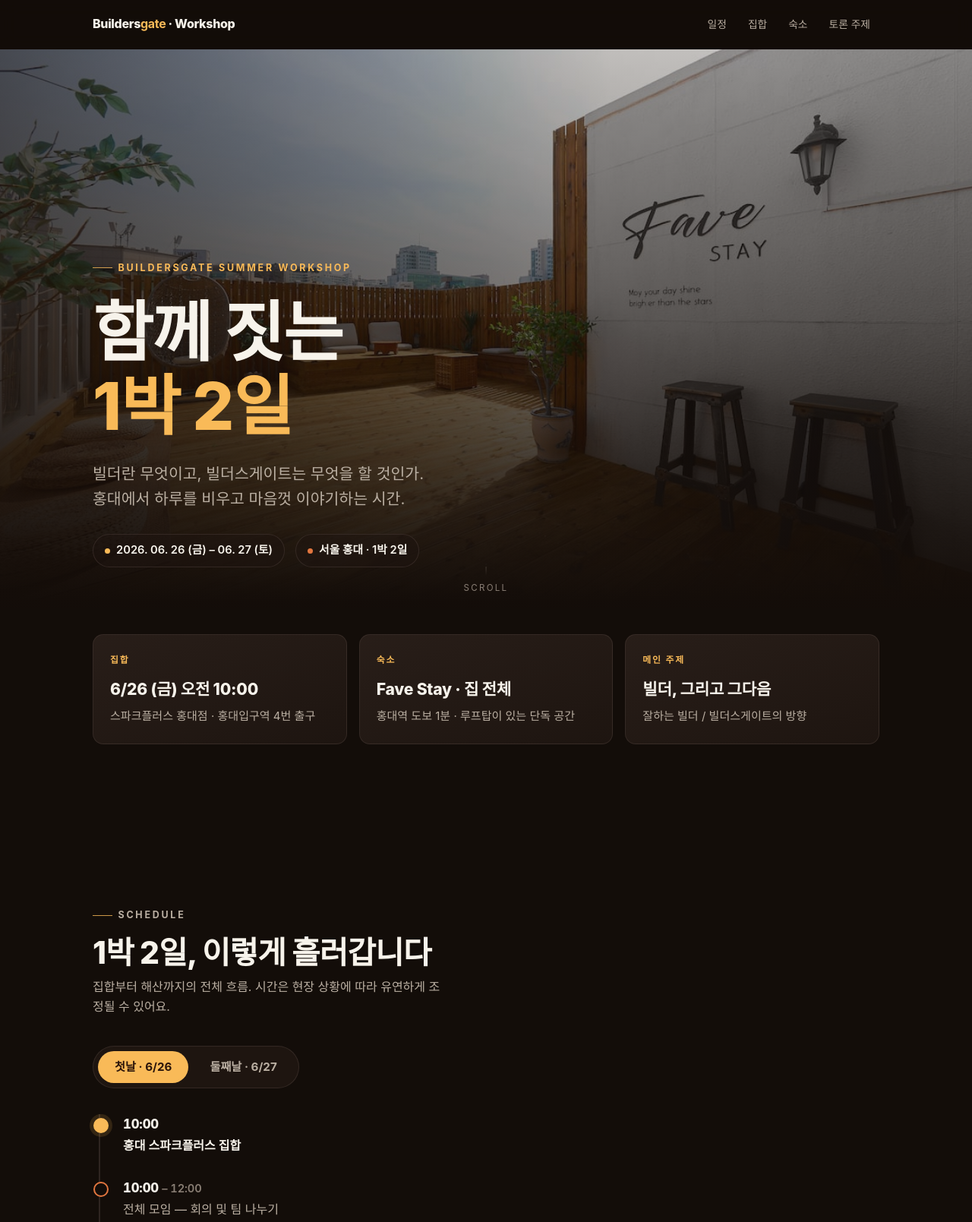
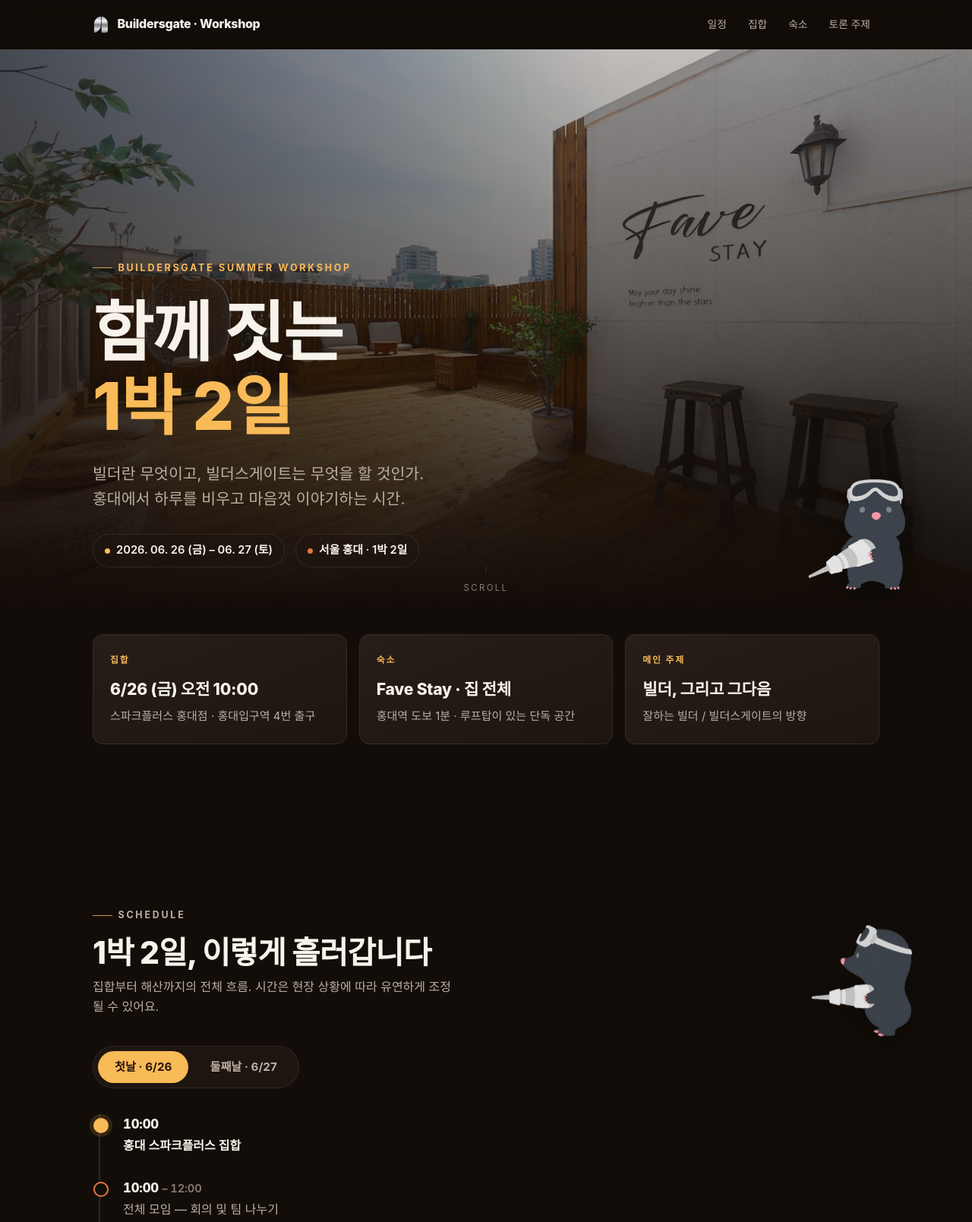
Before and after one commit to marxsourcing/singlepage-deploy, a plain HTML site: page index.html in a window 1280 px wide. Shown: the top 1609 px of the page at 76% size. Drawn offline with Linux system fonts and the light colour scheme; a web font is replaced by a local one.

Commit message:
Add DUG mascots, brand logo, favicon/OG; fix heading wrap
- Place DUG character illustrations across sections and footer
- Add brand logo to nav, remove amber accent on "gate"
- Set favicon, apple-touch-icon, and OG/Twitter image to DUG
- Let section headings stay on one line (move max-width to paragraphs)

```diff
--- a/index.html
+++ b/index.html
@@ -7,7 +7,11 @@
 <meta name="description" content="빌더스게이트 1박 2일 워크샵 안내 — 일정, 집합장소(스파크플러스 홍대점), 숙소, 토론 주제." />
 <meta property="og:title" content="Buildersgate Workshop · 2026.06.26–27" />
 <meta property="og:description" content="함께 짓는 1박 2일 — 빌더란 무엇이고, 빌더스게이트는 무엇을 할 것인가." />
-<meta property="og:image" content="assets/room-3.jpeg" />
+<meta property="og:image" content="assets/DUG-front.png" />
+<meta name="twitter:card" content="summary_large_image" />
+<meta name="twitter:image" content="assets/DUG-front.png" />
+<link rel="icon" type="image/png" href="assets/DUG-front.png" />
+<link rel="apple-touch-icon" href="assets/DUG-front.png" />
 <link rel="preconnect" href="https://cdn.jsdelivr.net" crossorigin />
 <link rel="stylesheet" as="style" crossorigin href="https://cdn.jsdelivr.net/gh/orioncactus/pretendard@v1.3.9/dist/web/static/pretendard.min.css" />
 <style>
@@ -61,8 +65,9 @@
   }
   nav.scrolled{border-bottom-color:var(--line)}
   .nav-inner{max-width:var(--maxw);margin:0 auto;padding:14px 22px;display:flex;align-items:center;justify-content:space-between;gap:16px}
-  .brand{font-weight:800;letter-spacing:-.02em;font-size:1rem}
-  .brand b{color:var(--amber)}
+  .brand{display:flex;align-items:center;gap:9px;font-weight:800;letter-spacing:-.02em;font-size:1rem}
+  .brand img{height:25px;width:auto;display:block}
+  .brand b{color:inherit;font-weight:800}
   .nav-links{display:flex;gap:4px}
   .nav-links a{
     font-size:.86rem;color:var(--muted);padding:7px 12px;border-radius:999px;
@@ -102,9 +107,9 @@
 
   /* ---------- sections ---------- */
   section{padding:clamp(56px,9vw,104px) 0}
-  .sec-head{margin-bottom:38px;max-width:46ch}
-  .sec-head h2{font-size:clamp(1.7rem,4.4vw,2.55rem);margin:.4em 0 .25em}
-  .sec-head p{color:var(--muted)}
+  .sec-head{margin-bottom:38px}
+  .sec-head h2{font-size:clamp(1.7rem,4.4vw,2.55rem);margin:.4em 0 .25em;text-wrap:balance}
+  .sec-head p{color:var(--muted);max-width:48ch}
 
   /* quick facts */
   .facts{display:grid;grid-template-columns:repeat(3,1fr);gap:16px;margin-top:-30px}
@@ -204,7 +209,18 @@
   footer{border-top:1px solid var(--line);padding:40px 0 56px;color:var(--faint)}
   .foot-inner{display:flex;flex-wrap:wrap;justify-content:space-between;gap:14px;align-items:center}
   .foot-inner .b{font-weight:800;color:var(--muted)}
-  .foot-inner .b b{color:var(--amber)}
+  .foot-inner .b b{color:inherit;font-weight:800}
+
+  /* DUG mascot */
+  main section{position:relative}
+  .dug{position:absolute;z-index:3;pointer-events:none;user-select:none;line-height:0;filter:drop-shadow(0 14px 22px oklch(0.1 0.01 50 / .5))}
+  .dug img{width:100%;height:auto;display:block}
+  @keyframes floaty{0%,100%{transform:translateY(0) rotate(var(--rot,0deg))}50%{transform:translateY(-12px) rotate(var(--rot,0deg))}}
+  .dug.float{animation:floaty 5.5s var(--ease) infinite}
+  .dug.float.slow{animation-duration:7s}
+  .dug.flip img{transform:scaleX(-1)}
+  @media(max-width:860px){.dug{width:84px !important}}
+  @media(max-width:560px){.dug.hide-m{display:none}}
 
   /* reveal */
   .reveal{opacity:0;transform:translateY(22px);transition:opacity .7s var(--ease),transform .7s var(--ease)}
@@ -226,7 +242,7 @@
 
 <nav id="nav">
   <div class="nav-inner">
-    <a class="brand" href="#top">Builders<b>gate</b> · Workshop</a>
+    <a class="brand" href="#top"><img src="assets/brand-logo.png" alt="Buildersgate 로고" />Buildersgate · Workshop</a>
     <div class="nav-links">
       <a href="#schedule">일정</a>
       <a href="#place">집합</a>
@@ -247,6 +263,7 @@
       <span class="chip warm reveal"><span class="dot"></span>서울 홍대 · 1박 2일</span>
     </div>
   </div>
+  <div class="dug float slow" style="right:6%;bottom:14px;width:146px" aria-hidden="true"><img src="assets/DUG-front.png" alt="" /></div>
   <div class="scrollcue"><span></span>Scroll</div>
 </header>
 
@@ -276,6 +293,7 @@
 
   <!-- schedule -->
   <section id="schedule">
+    <div class="dug float flip hide-m" style="right:5%;top:130px;width:150px" aria-hidden="true"><img src="assets/DUG-side.png" alt="" /></div>
     <div class="wrap">
       <div class="sec-head reveal">
         <p class="eyebrow">Schedule</p>
@@ -316,6 +334,7 @@
 
   <!-- place -->
   <section id="place" style="background:var(--bg-2)">
+    <div class="dug float slow hide-m" style="right:4%;top:56px;width:116px" aria-hidden="true"><img src="assets/DUG-up.png" alt="" /></div>
     <div class="wrap">
       <div class="sec-head reveal">
         <p class="eyebrow">Meeting Point</p>
@@ -343,6 +362,7 @@
 
   <!-- stay -->
   <section id="stay">
+    <div class="dug float hide-m" style="right:3%;top:48px;width:138px" aria-hidden="true"><img src="assets/DUG-coffee.png" alt="" /></div>
     <div class="wrap">
       <div class="sec-head reveal">
         <p class="eyebrow">Where We Stay</p>
@@ -388,6 +408,7 @@
 
   <!-- topics -->
   <section id="topics" class="topics">
+    <div class="dug float flip hide-m" style="right:5%;top:60px;width:118px" aria-hidden="true"><img src="assets/DUG-front.png" alt="" /></div>
     <div class="wrap">
       <div class="sec-head reveal">
         <p class="eyebrow">What We'll Talk About</p>
@@ -427,7 +448,8 @@
   </section>
 </main>
 
-<footer>
+<footer style="position:relative;overflow:hidden">
+  <div class="dug hide-m" style="left:50%;top:6px;width:74px;margin-left:-37px" aria-hidden="true"><img src="assets/DUG-back.png" alt="" /></div>
   <div class="wrap foot-inner">
     <div class="b">Builders<b>gate</b> Workshop</div>
     <div>2026. 06. 26 – 06. 27 · 서울 홍대</div>
```
Also changed, not shown: assets/DUG-back.png (added), assets/DUG-coffee.png (added), assets/DUG-front.png (added), assets/DUG-side.png (added), assets/DUG-up.png (added), assets/brand-logo.png (added).
